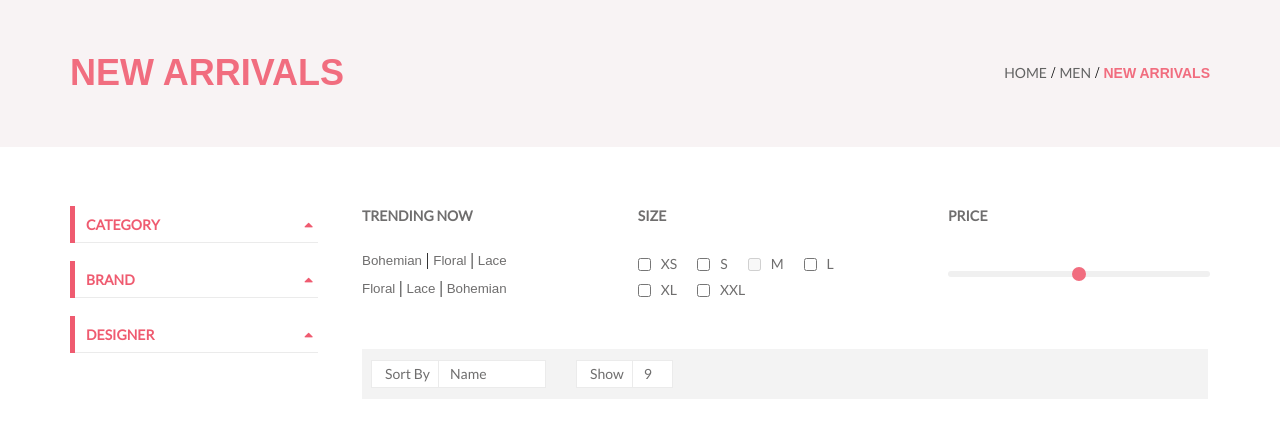
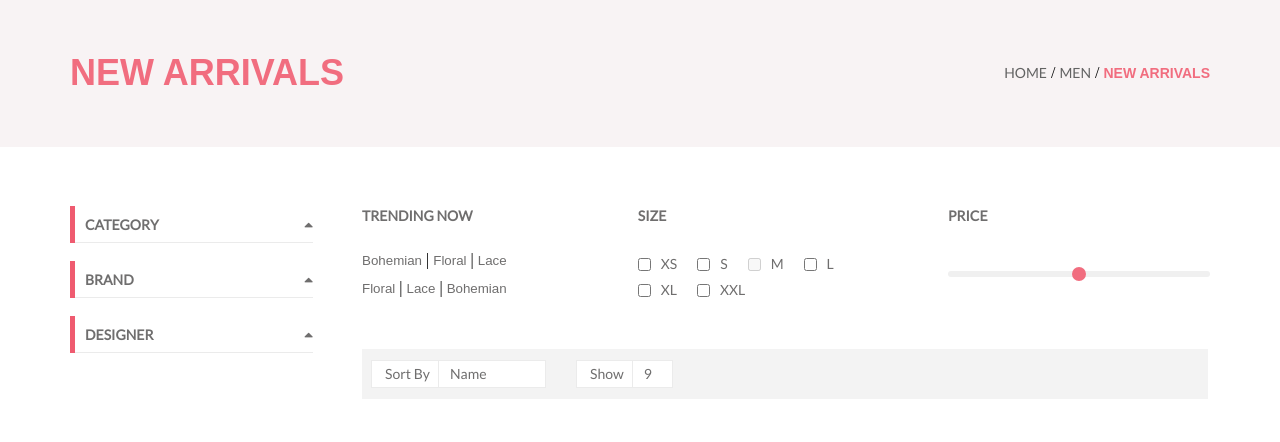
Before and after one commit to MarcusSten/marcussten.github.io, a PHP site: page /site5/product.html in a window 1280 px wide. Shown: the part 154-596 px from the top of the page. Run offline with PHP 8.4, Linux system fonts and the light colour scheme.

Commit message:
validator from site5

```diff
--- a/site5/product.html
+++ b/site5/product.html
@@ -261,10 +261,7 @@
         <div class="main_container__product">
         	<nav class="left_menu">
         		<details>
-					<summary class="name_category">
-						<div class="band_category"></div>
-						<div class="name_category_title">Category<i class="fas fa-caret-up category_caret_up"></i></div>
-						<div class="category_line"></div>
+					<summary class="name_category name_category_title">Category<i class="fas fa-caret-up category_caret_up"></i>
 					</summary>
 					<ul class="category_link">
 						<li><a class="category_link_text" href="product.html">Accessories</a></li>
@@ -282,11 +279,9 @@
 						<li><a class="category_link_text" href="product.html">Tanks</a></li>
 					</ul>
 				</details>
+
 				<details>
-					<summary class="name_category">
-						<div class="band_category"></div>
-						<div class="name_category_title">BRAND<i class="fas fa-caret-up category_caret_up"></i></div>
-						<div class="category_line"></div>
+					<summary class="name_category name_category_title">BRAND<i class="fas fa-caret-up category_caret_up"></i>
 					</summary>
 					<ul class="category_link">
 						<li><a class="category_link_text" href="product.html">Laconte</a></li>
@@ -300,11 +295,9 @@
 						<li><a class="category_link_text" href="product.html">Prado</a></li>
 					</ul>
 				</details>
+
 				<details>
-					<summary class="name_category">
-						<div class="band_category"></div>
-						<div class="name_category_title">DESIGNER<i class="fas fa-caret-up category_caret_up"></i></div>
-						<div class="category_line"></div>
+					<summary class="name_category name_category_title">DESIGNER<i class="fas fa-caret-up category_caret_up"></i>
 					</summary>
 					<ul class="category_link">
 						<li><a class="category_link_text" href="product.html">Bob Dylan</a></li>
@@ -318,6 +311,7 @@
 						<li><a class="category_link_text" href="product.html">Elton John</a></li>
 					</ul>
 				</details>
+
         	</nav>
 
         	<div class="product_block">
--- a/site5/style.css
+++ b/site5/style.css
@@ -1192,34 +1192,39 @@
 
 .name_category {
 	display: flex;
-	color: #ef5b70;
+	color: #6f6e6e;
 	font-family: Lato;
 	font-size: 14px;
 	font-weight: 700;
 	line-height: 20px;
 	text-transform: uppercase;
 	align-items: center;
-	position: relative;
 	margin-bottom: 18px;
-	cursor: pointer
-}
-
-.band_category {
-	width: 5px;
+	cursor: pointer;
+	width: 228px;
 	height: 37px;
-	background-color: #ef5b70;
-	margin-right: 11px;
+	background-image: url(img/band_category.png);
+	background-repeat: no-repeat;
 }
 
 .name_category_title {
 	display: flex;
 	justify-content: space-between;
 	align-items: center;
-	width: 227px;
+	padding-left: 15px;
+}
+
+details[open] .name_category_title {
+  	color: #ef5b70;
+}
+
+details[open] .category_caret_up {
+  	color: #ef5b70;
+  	transform: rotate(180deg);
 }
 
 .category_caret_up {
-	color: #ef5b70;
+	color: #6f6e6e;
 }
 
 .category_line {
```
Also changed, not shown: site5/img/band_category.png (added).
